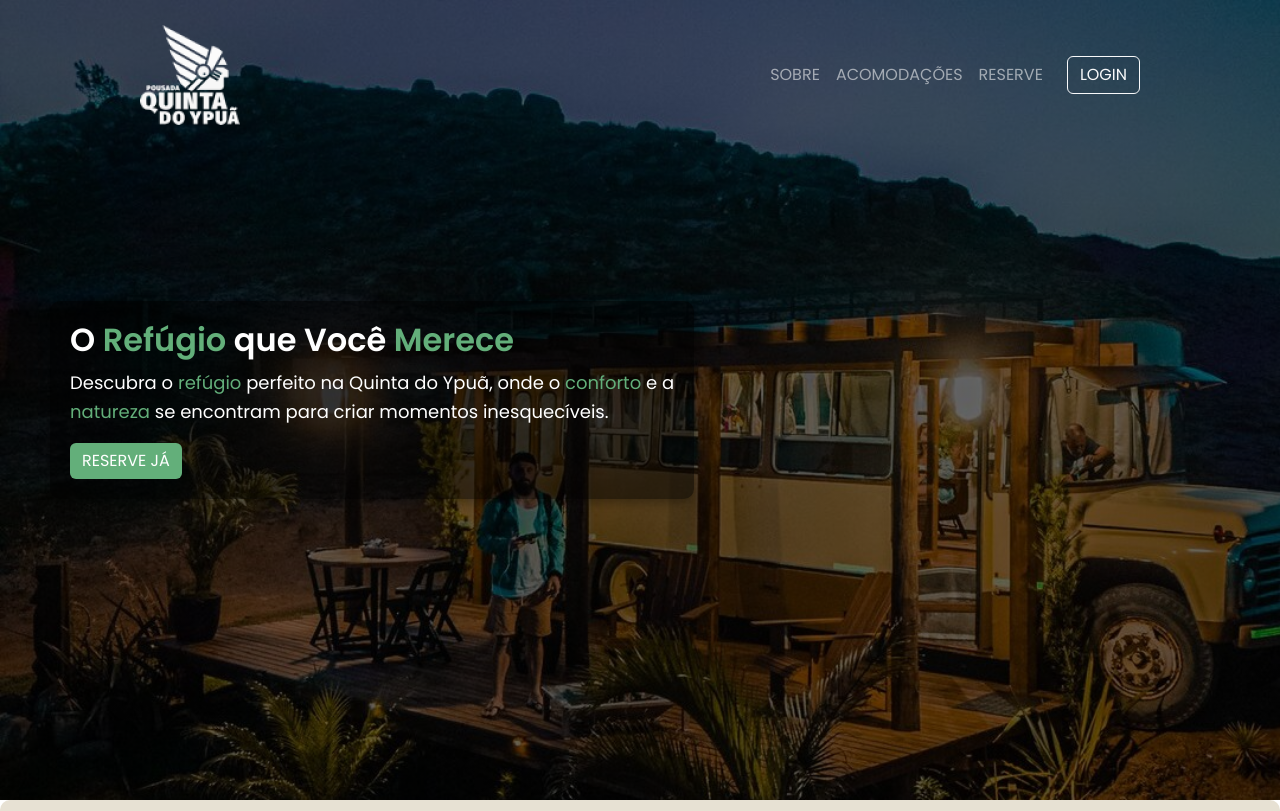
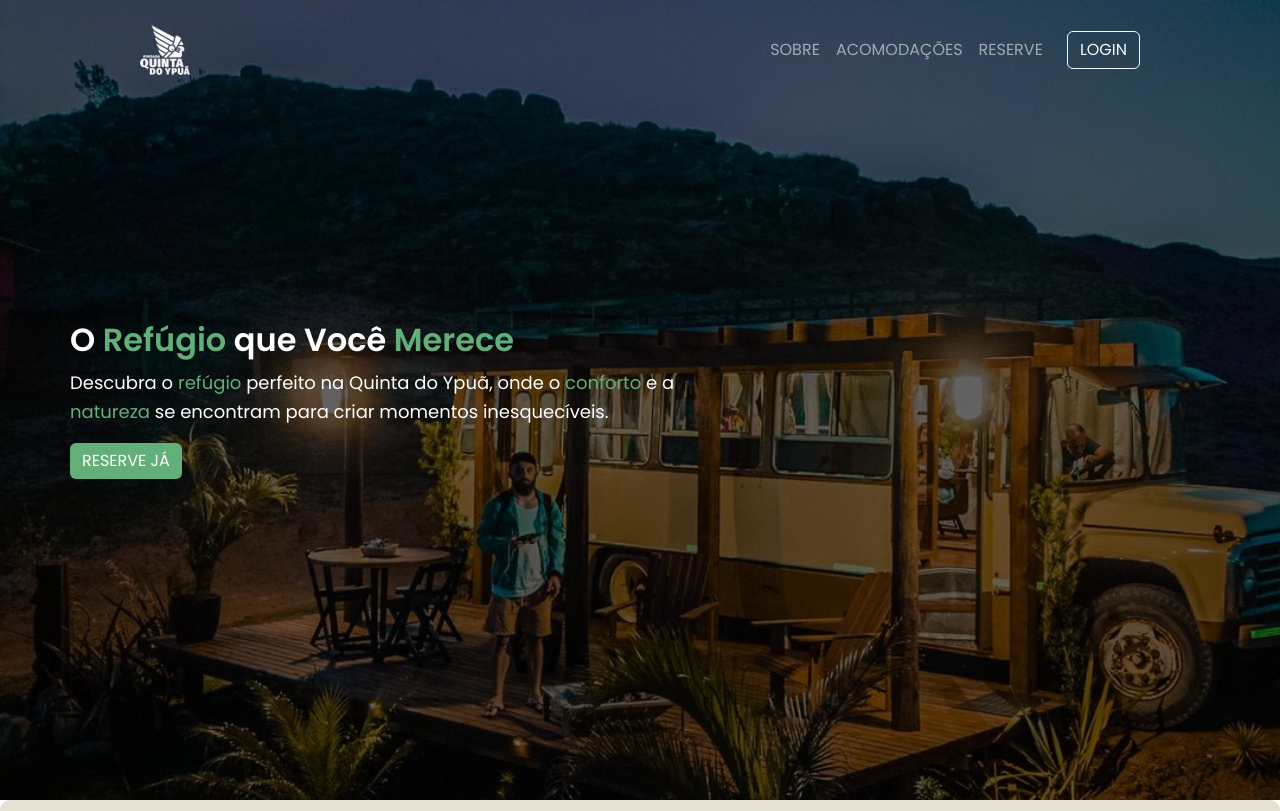
Before and after one commit to SENAISP-Unid601-Projetos/SGP-sistema-gerenciador-pousada, a plain HTML site: page site/index.html in a window 1280 px wide. Shown: the top 811 px of the page. Drawn offline with nearby package versions, Linux system fonts and the light colour scheme.

Commit message:
Alterações

```diff
--- a/site/css/style.css
+++ b/site/css/style.css
@@ -20,7 +20,7 @@
 }
 
 .logo {
-    width: 100px; /* Ajuste a largura conforme necessário */
+    width: 50%; /* Ajuste a largura conforme necessário */
 }
 
 /* Texto na seção hero */
@@ -31,10 +31,6 @@
     transform: translateY(-50%);
     color: white;
     padding: 20px;
-    background-color: rgba(0, 0, 0, 0.5);
-    border-radius: 10px;
-    box-shadow: 0 4px 10px rgba(0, 0, 0, 0.3);
-    transition: transform 0.5s ease-in-out; /* Suaviza a animação */
 }
 
 .hero-text h1 {
--- a/site/index.html
+++ b/site/index.html
@@ -7,6 +7,8 @@
     <link href="https://cdn.jsdelivr.net/npm/bootstrap@5.3.3/dist/css/bootstrap.min.css" rel="stylesheet" integrity="sha384-QWTKZyjpPEjISv5WaRU9OFeRpok6YctnYmDr5pNlyT2bRjXh0JMhjY6hW+ALEwIH" crossorigin="anonymous">
     <link rel="stylesheet" href="https://cdnjs.cloudflare.com/ajax/libs/font-awesome/4.7.0/css/font-awesome.min.css">
     <title>Quinta Do Ypuã</title>
+
+    <link rel="shortcut icon" type="imagex/png" href="./img/icon.ico">
     <link rel="stylesheet" href="./css/style.css">
 </head>
 <body>
@@ -88,7 +90,7 @@
     <footer class="bg-dark text-white text-center py-4">
         <p>&copy; 2024 Quinta do Ypuã. Todos os direitos reservados.</p>
         <div class="icones-sociais">
-            <a href="#"><i class="fa fa-linkedin-square"></i></a>
+            <a href="#"><i class="fa fa-facebook"></i></a>
             <a href="#"><i class="fa fa-instagram"></i></a>
         </div>
     </footer>
```
Also changed, not shown: site/img/icon.ico (added).
